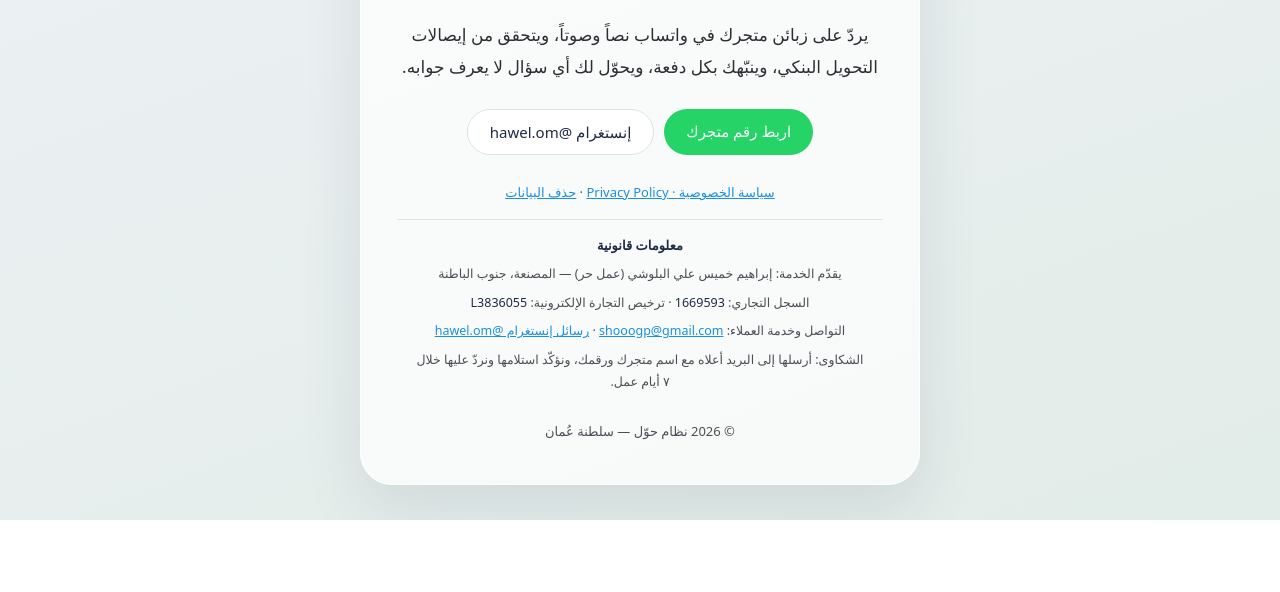
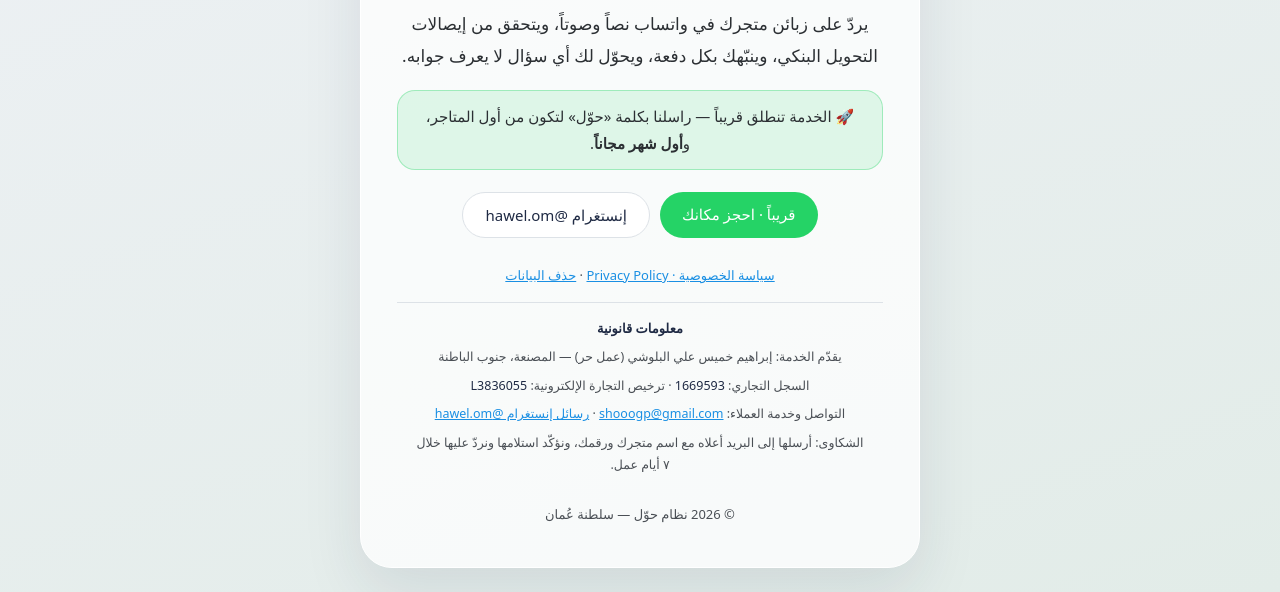
Before and after one commit to hawel-om/hawel-om.github.io, a plain HTML site: page index.html in a window 1280 px wide. Shown: the part 280-872 px from the top of the page. Before the commit the page ends 800 px from the top, so only its background shows below. Drawn offline with Linux system fonts and the light colour scheme; a web font is replaced by a local one.

Commit message:
Home: coming-soon button to Instagram DM

```diff
--- a/index.html
+++ b/index.html
@@ -21,6 +21,7 @@ a.main{background:var(--green);color:#fff}
 a.sec{background:#fff;color:var(--ink);border:1px solid #DDE2E7}
 footer{margin-top:28px;font-size:13px;color:var(--sub)}
 footer a{color:var(--blue)}
+p.soon{font-size:15px;background:rgba(37,211,102,.12);border:1px solid rgba(37,211,102,.35);border-radius:18px;padding:12px 16px;margin:-8px 0 22px;line-height:1.8}
 .legal{margin:18px 0 14px;padding:14px 16px;border-top:1px solid #DDE2E7;display:flex;flex-direction:column;gap:6px;line-height:1.8;font-size:12.5px}
 .legal strong{color:var(--ink);font-size:13px}
 .legal b{color:var(--ink);font-weight:500}
@@ -32,8 +33,9 @@ footer a{color:var(--blue)}
   <h1>نظام حوّل</h1>
   <p class="en">Hawel — WhatsApp assistant for stores</p>
   <p>يردّ على زبائن متجرك في واتساب نصاً وصوتاً، ويتحقق من إيصالات التحويل البنكي، وينبّهك بكل دفعة، ويحوّل لك أي سؤال لا يعرف جوابه.</p>
+  <p class="soon">🚀 الخدمة تنطلق قريباً — راسلنا بكلمة «حوّل» لتكون من أول المتاجر، و<b>أول شهر مجاناً</b>.</p>
   <div class="btns">
-    <a class="btn main" href="connect.html">اربط رقم متجرك</a>
+    <a class="btn main" href="https://ig.me/m/hawel.om">قريباً · احجز مكانك</a>
     <a class="btn sec" href="https://instagram.com/hawel.om">إنستغرام @hawel.om</a>
   </div>
   <footer><a href="privacy.html">سياسة الخصوصية · Privacy Policy</a> · <a href="privacy.html#delete">حذف البيانات</a>
```
